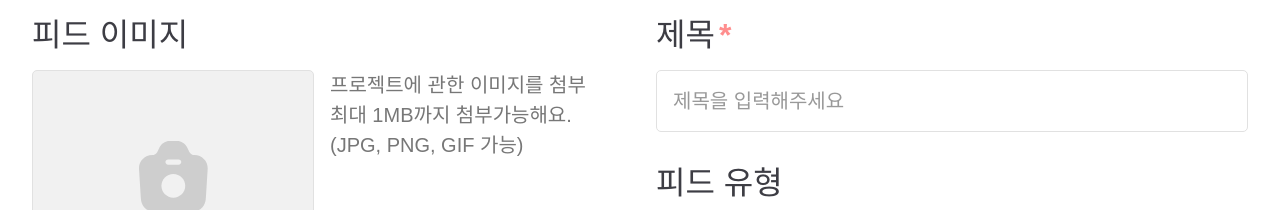
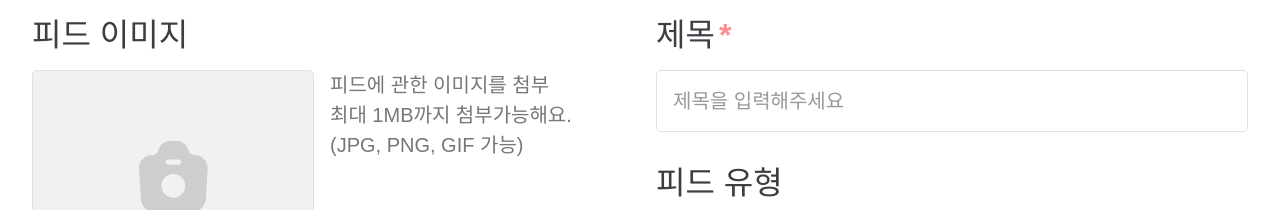
Before and after one commit to SWM14-HumanError/Match-Up-Frontend, a React (Vite) app: page /create/feed in a window 1280 px wide. Shown: the part 263-473 px from the top of the page. Built offline with nearby package versions, Linux system fonts and the light colour scheme; a web font is replaced by a local one.

Commit message:
Feat: 프로필 수정, 피드 페이지 이미지 업로드 오타 수정

```diff
--- a/src/pages/MainPage/EditFeedPage.tsx
+++ b/src/pages/MainPage/EditFeedPage.tsx
@@ -85,7 +85,8 @@ function EditFeedPage() {
         <div className='team_title_layout'>
           <div>
             <h2>피드 이미지</h2>
-            <ImgUpload prevImgUrl={feedInfo.imageUrl}
+            <ImgUpload messageStart='피드에'
+                       prevImgUrl={feedInfo.imageUrl}
                        setFileName={setBase64FileName}
                        setBase64={setBase64}/>
           </div>
--- a/src/pages/ProfilePage/EditProfileInfoPage.tsx
+++ b/src/pages/ProfilePage/EditProfileInfoPage.tsx
@@ -121,7 +121,8 @@ function EditProjectInfoPage() {
           <div className='team_title_layout'>
             <div>
               <h2>프로필 이미지</h2>
-              <ImgUpload prevImgUrl={userProfileData.pictureUrl}
+              <ImgUpload messageStart='프로필에'
+                         prevImgUrl={userProfileData.pictureUrl}
                          setFileName={setBase64FileName}
                          setBase64={setBase64}/>
             </div>
```
